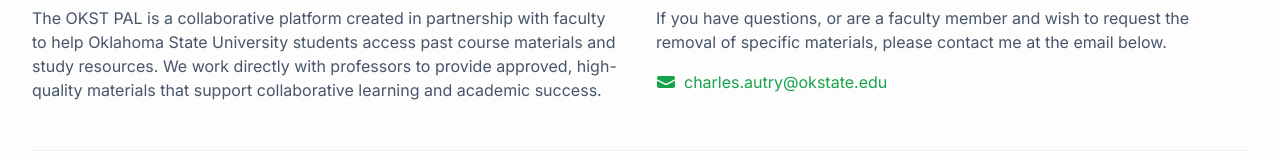
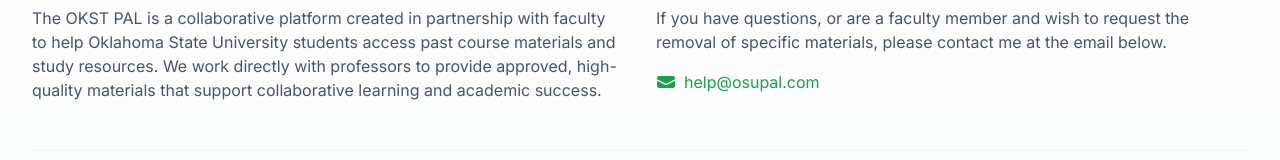
Before and after one commit to charlieautry/osu-pal, a Next.js app: page / in a window 1280 px wide. Shown: the part 766-926 px from the top of the page. Built offline with nearby package versions, Linux system fonts and the light colour scheme; no server answers.

Commit message:
Update page.tsx

```diff
--- a/app/page.tsx
+++ b/app/page.tsx
@@ -1203,14 +1203,14 @@
                 If you have questions, or are a faculty member and wish to request the removal of specific materials, please contact me at the email below.
               </p>
               <a
-                href="mailto:charles.autry@okstate.edu"
+                href="mailto:help@osupal.com"
                 className="inline-flex items-center text-green-600 hover:text-green-700 transition-colors text-sm md:text-base"
               >
                 <svg xmlns="http://www.w3.org/2000/svg" viewBox="0 0 20 20" fill="currentColor" className="w-4 h-4 md:w-5 md:h-5 mr-2">
                   <path d="M3 4a2 2 0 00-2 2v1.161l8.441 4.221a1.25 1.25 0 001.118 0L19 7.162V6a2 2 0 00-2-2H3z" />
                   <path d="M19 8.839l-7.77 3.885a2.75 2.75 0 01-2.46 0L1 8.839V14a2 2 0 002 2h14a2 2 0 002-2V8.839z" />
                 </svg>
-                charles.autry@okstate.edu
+                help@osupal.com
               </a>
             </div>
           </div>
```
